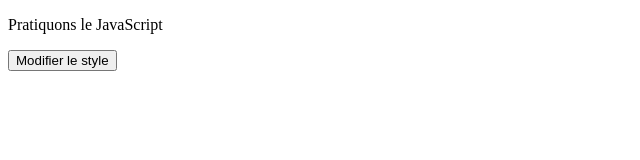
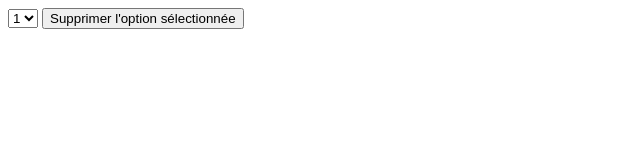
Before and after one commit to ipopop/dyma-fr-form-js-exercices, a plain HTML site: page src/index.html in a window 1280 px wide. Shown: the whole page, without its empty margins (0-640 px from the left). Drawn offline with Linux system fonts and the light colour scheme.

Commit message:
09 DOM - 02 delete DOM element

```diff
--- a/src/index.html
+++ b/src/index.html
@@ -6,16 +6,19 @@
     <meta http-equiv="X-UA-Compatible" content="ie=edge" />
     <title>Exercices Dyma</title>
     <script>
-      function modifierStyle() {
-        const pColor = document.getElementById("texte").style
-        return (pColor.color == "red") ? ( pColor.color = "") : (pColor.color = "red")
+      function supprimer() {
+        var d = document.getElementById("liste")
+        d.remove(d.selectedIndex)
       }
     </script>
   </head>
   <body>
-    <p id="texte">Pratiquons le JavaScript</p>
-    <div>
-      <button id="style" onclick="modifierStyle()">Modifier le style</button>
-    </div>
+    <select id="liste">
+      <option>1</option>
+      <option>2</option>
+      <option>3</option>
+      <option>4</option>
+    </select>
+    <button onclick="supprimer()">Supprimer l'option sélectionnée</button>
   </body>
 </html>
```
